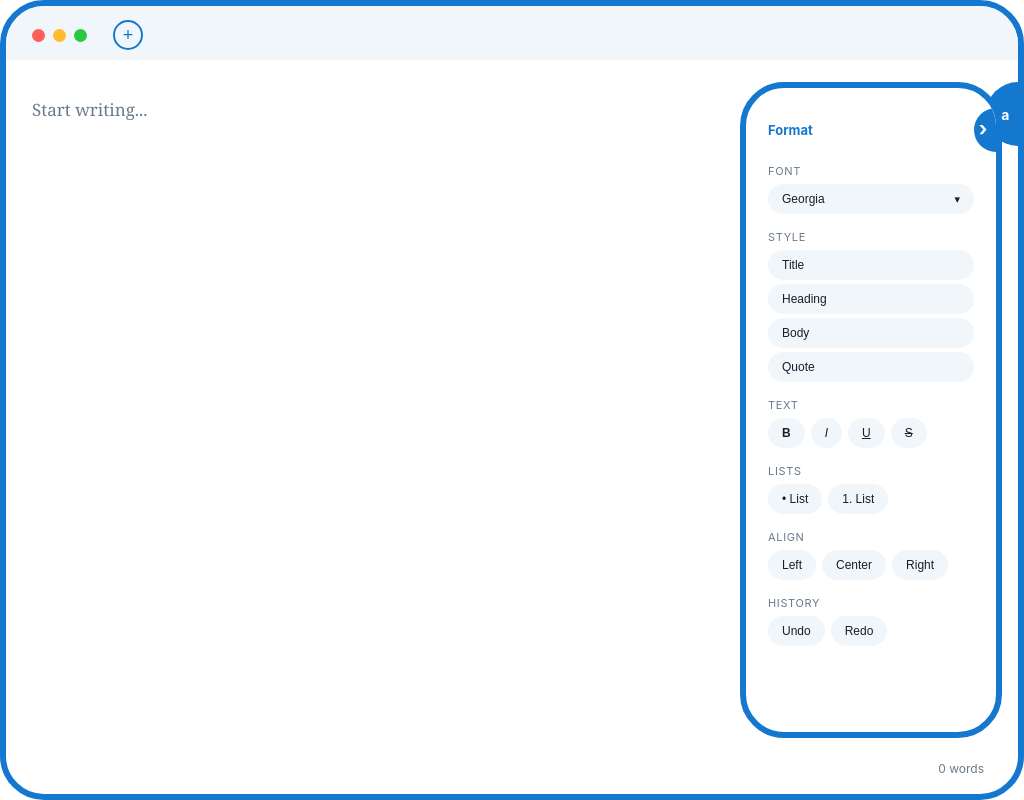
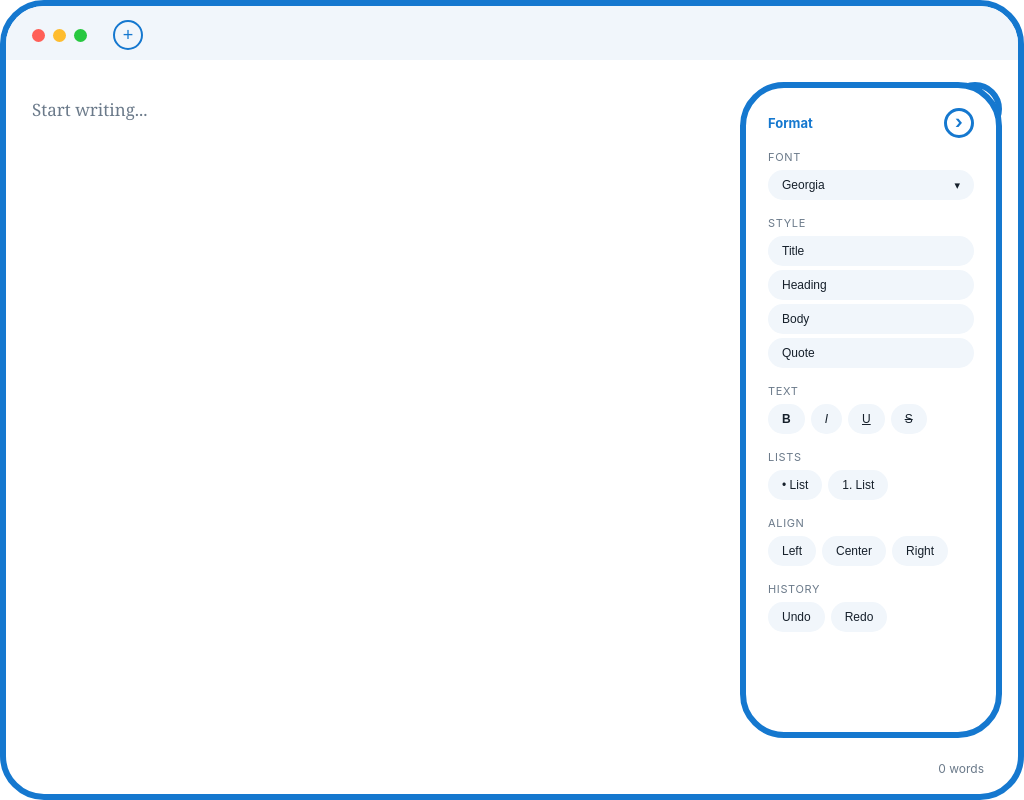
Before and after one commit to kturkal/civic-desk, an Electron app: page src/index.html in a window 1024 px wide. Drawn offline with Linux system fonts and the light colour scheme; no server answers.

Commit message:
Revert "Format collapse control is a semicircle flush against the border"
This reverts commit a096f5fde844c445006fde691b23d306f6cdc778.

```diff
--- a/src/index.html
+++ b/src/index.html
@@ -26,12 +26,12 @@
     <footer id="status"><span id="count">0 words</span></footer>
 
     <!-- Collapsed: a circle. Open: a panel. Both share the civic blue border. -->
-    <button id="fab" class="half" aria-label="Open format panel" title="Format">Aa</button>
+    <button id="fab" class="round" aria-label="Open format panel" title="Format">Aa</button>
 
     <aside id="panel" aria-label="Format">
       <div class="panel-head">
         <span>Format</span>
-        <button id="collapse" class="half small" aria-label="Collapse format panel" title="Collapse">&rsaquo;</button>
+        <button id="collapse" class="round small" aria-label="Collapse format panel" title="Collapse">&rsaquo;</button>
       </div>
 
       <div class="group">
--- a/src/styles.css
+++ b/src/styles.css
@@ -134,19 +134,9 @@ html, body {
 }
 .round:hover { background: var(--civic-blue); color: #fff; }
 
-/* The collapse control is a semicircle that grows out of the right-hand border: flat side
-   flush against it, curved side facing in. Closed (#fab) it sits on the window border;
-   open (#collapse) it sits on the panel's border at the top-right corner. */
-.half {
-  background: var(--civic-blue); color: #fff; border: 0;
-  border-radius: 999px 0 0 999px;
-  font-family: inherit; font-weight: 700; cursor: pointer; padding: 0;
-  display: grid; place-items: center;
-}
-.half:hover { background: var(--civic-blue-light); }
 #fab {
-  position: absolute; top: 76px; right: 0;
-  width: 32px; height: 64px; font-size: 14px; padding-right: 4px;
+  position: absolute; top: 76px; right: 16px;
+  width: 54px; height: 54px; font-size: 15px;
 }
 #fab[hidden], #panel[hidden] { display: none; }
 
@@ -167,10 +157,7 @@ html, body {
   margin-bottom: 12px;
   font-size: 13px; font-weight: 700; color: var(--civic-blue);
 }
-.half.small {
-  width: 22px; height: 44px; margin-right: -22px; /* out to the panel's inner border */
-  font-size: 20px; line-height: 1; padding: 0 4px 2px 0;
-}
+.round.small { width: 30px; height: 30px; border-width: 3px; font-size: 18px; line-height: 1; padding: 0 0 2px; }
 
 .group { margin-bottom: 16px; }
 .label { font-size: 11px; text-transform: uppercase; letter-spacing: .06em; color: var(--muted); margin-bottom: 6px; }
```
